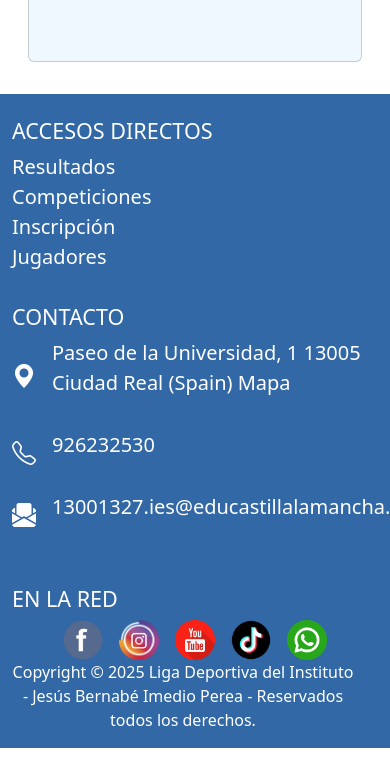
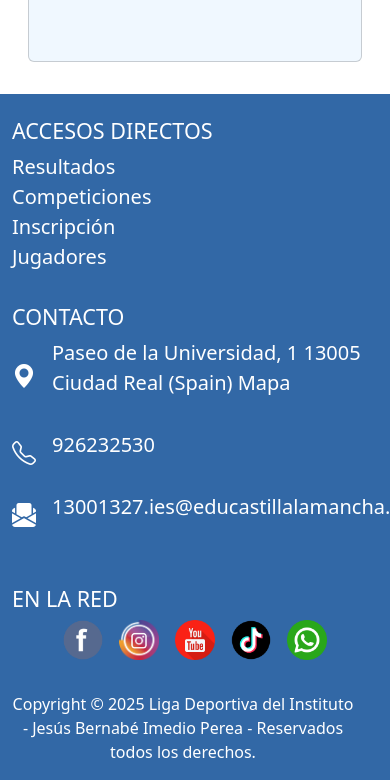
Before and after one commit to jesusillo82/https---github.com-jesusillo82-Framework-de-dise-o, a website: page index.html in a window 390 px wide. Shown: the part 4211-4991 px from the top of the page. Before the commit the page ends 4959 px from the top, so only its background shows below. Drawn offline with nearby package versions, Linux system fonts and the light colour scheme.

Commit message:
MQ ajuste copyright para móviles

```diff
--- a/css/style.css
+++ b/css/style.css
@@ -298,7 +298,7 @@ footer a {
 
   }
 
-
-
-
+  #copyright{
+     margin-top: 2rem;
+  }
 }
--- a/index.html
+++ b/index.html
@@ -1618,7 +1618,7 @@
 
 
 
-                <div class="row">
+                <div id="copyright" class="row">
                     <!-- derechos-->
                     <p class="font-weight-bold text-center">
                         Copyright
```
